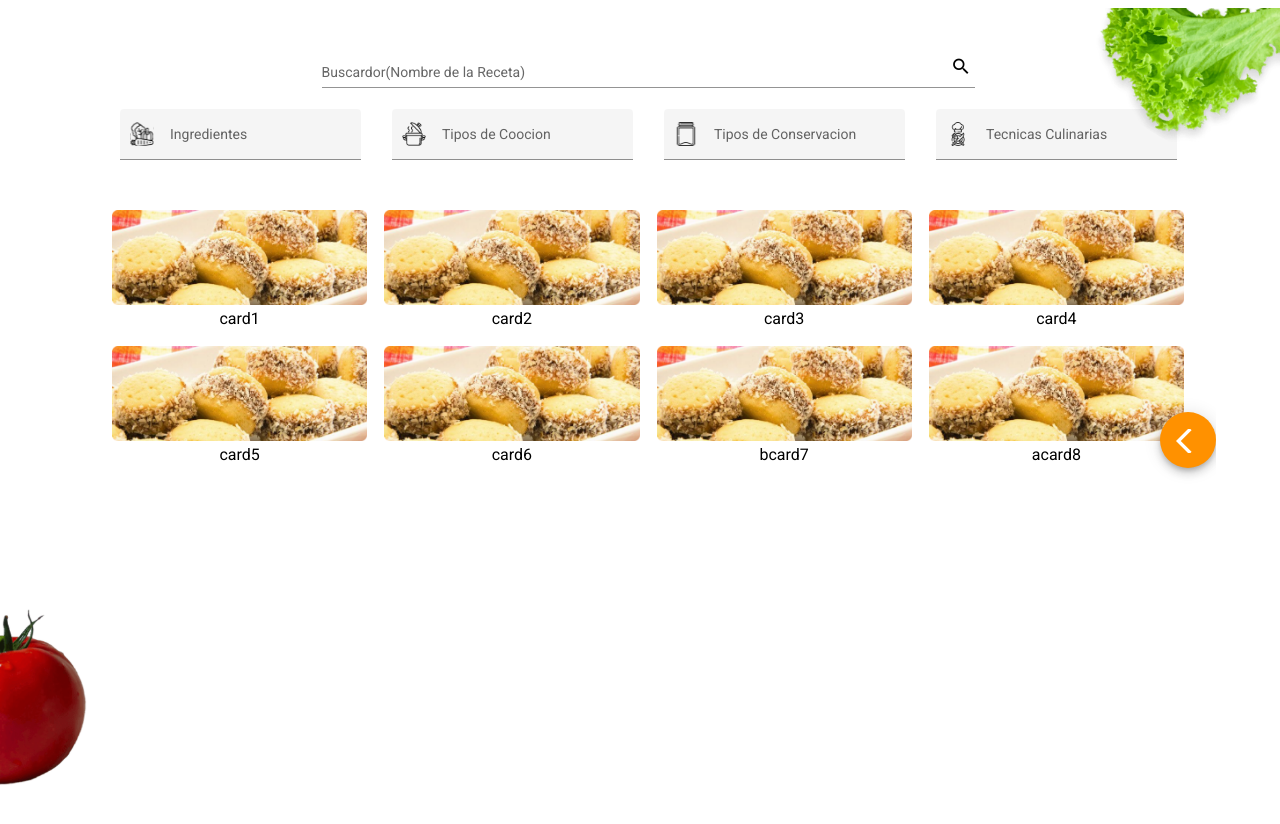
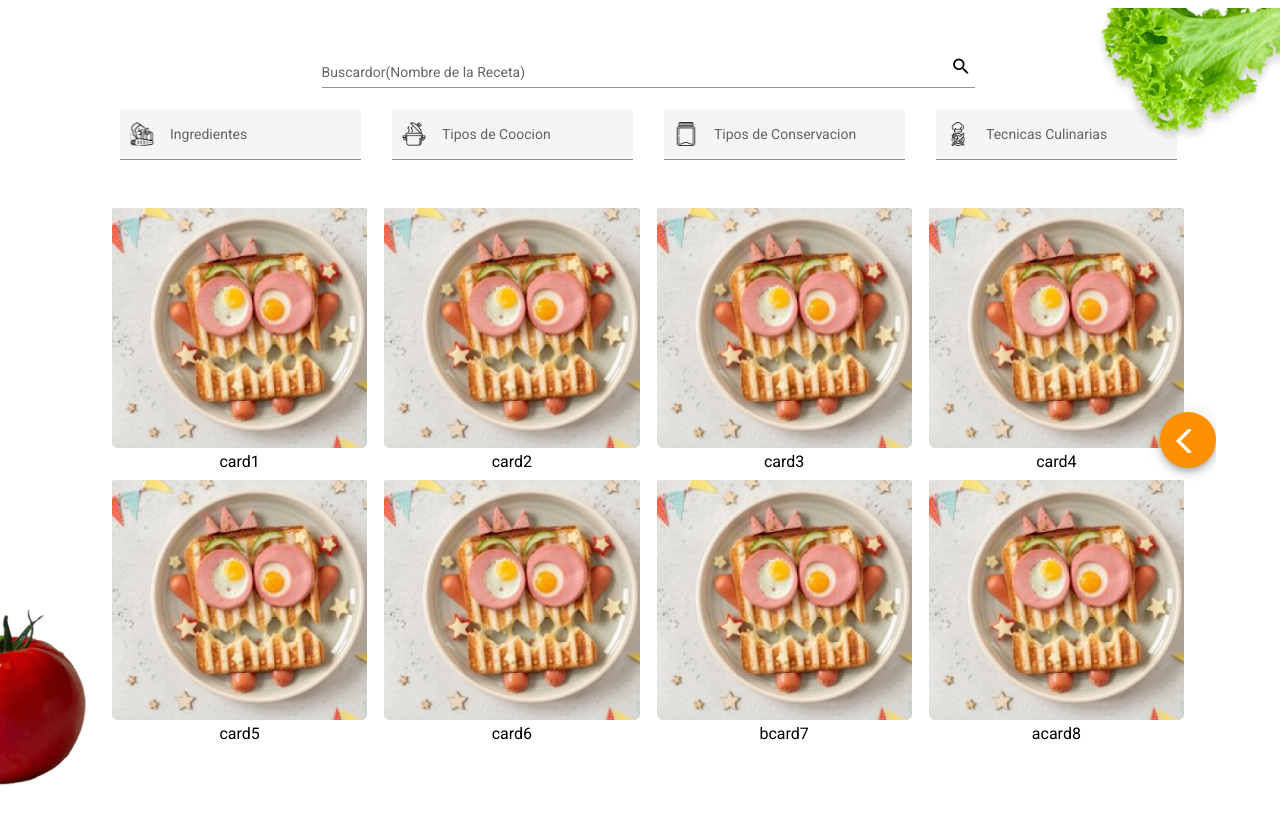
Before and after one commit to paxasaval/GastroAcademi-, an Angular app: page /Buscar-receta in a window 1280 px wide. Shown: the top 824 px of the page. Built offline with nearby package versions, Linux system fonts and the light colour scheme.

Commit message:
changeimg card-recipe

```diff
--- a/src/app/pages/search-recipe/recipe-card/recipe-card.component.html
+++ b/src/app/pages/search-recipe/recipe-card/recipe-card.component.html
@@ -1,6 +1,6 @@
 <div class="card">
   <div class="img">
-    <img src="../../../../assets/Rectangle 81 (2).png" alt="">
+    <img src="../../../../assets/Rectangle 152.png" alt="">
   </div>
   <div class="title">
     <h3>{{card.name}}</h3>
--- a/src/app/pages/search-recipe/recipe-card/recipe-card.component.sass
+++ b/src/app/pages/search-recipe/recipe-card/recipe-card.component.sass
@@ -2,14 +2,16 @@
   height: auto
   width: auto
 .card
-  height: auto
+  height: 90%
   margin: 0.5rem
   .img
-    height: 60%
+    height: 80%
     display: flex
     justify-content: center
     align-items: center
     img
+      height: auto
       width: 100%
+
   .title
     text-align: center
--- a/src/app/pages/search-recipe/search/search.component.html
+++ b/src/app/pages/search-recipe/search/search.component.html
@@ -67,7 +67,7 @@
       </div>
     </div>
     <div class="grid-recipe">
-      <mat-grid-list cols="4" rowHeight="2:1">
+      <mat-grid-list cols="4" rowHeight="1:1">
         <mat-grid-tile *ngFor="let card of  cards1">
           <app-recipe-card [card]='card'></app-recipe-card>
         </mat-grid-tile>
```
Also changed, not shown: src/assets/Rectangle 152.png (added).
